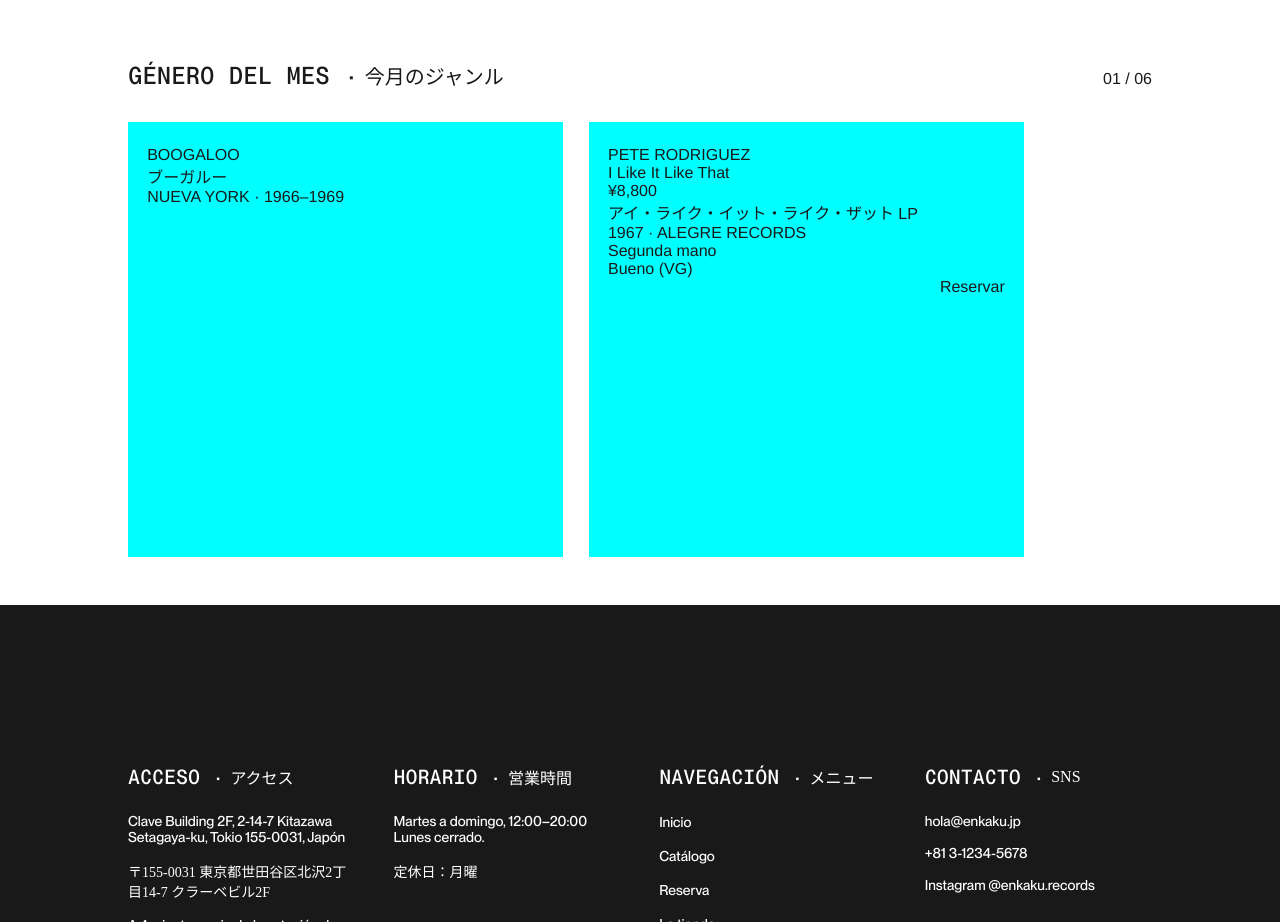
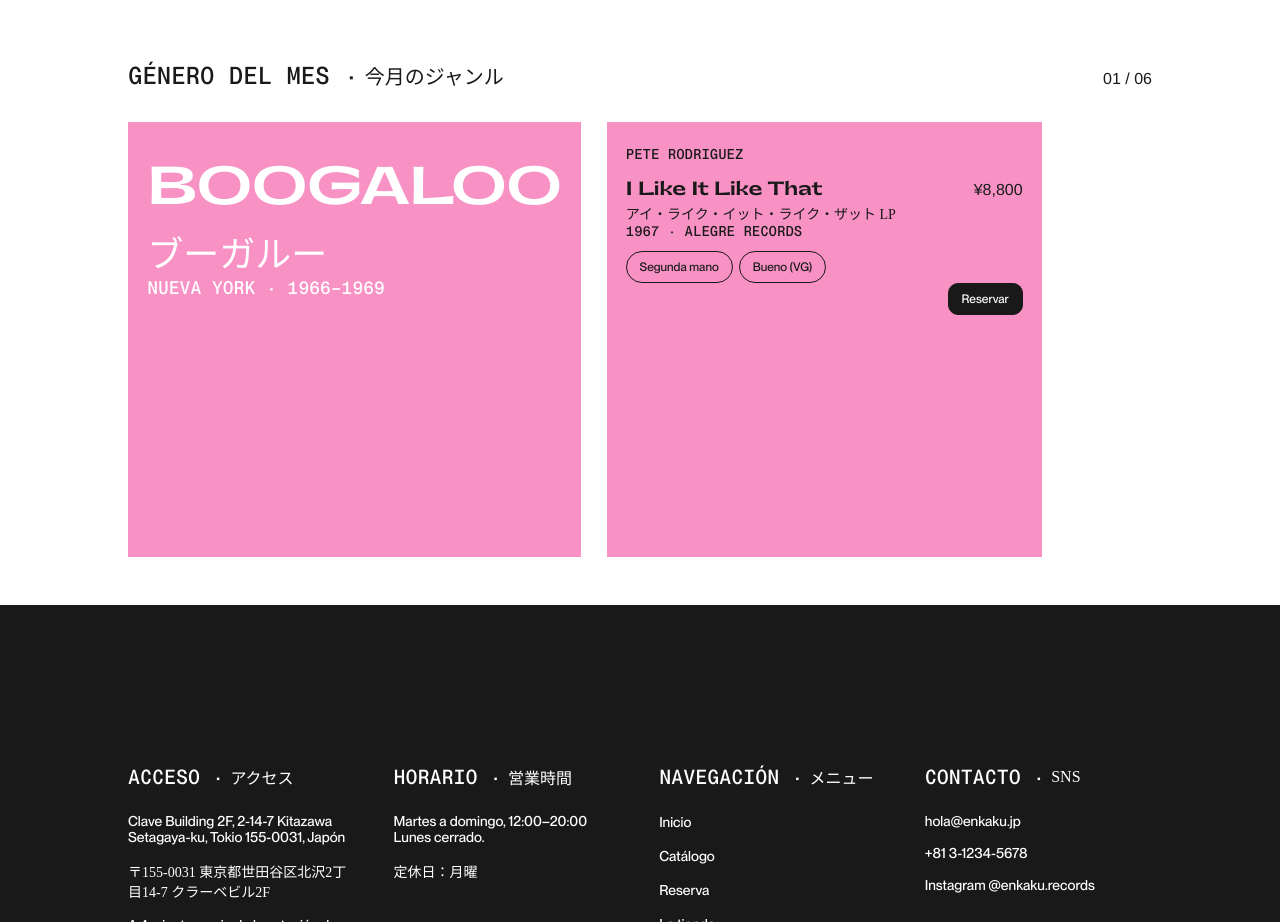
Before and after one commit to marramter666-hash/Enkaku, a plain HTML site: page index.html in a window 1280 px wide. Shown: the part 2240-3162 px from the top of the page. Drawn offline with Linux system fonts and the light colour scheme; files whose address does not match are found by name; a web font is replaced by a local one.

Commit message:
genero_del_mes_tipos

```diff
--- a/css/style.css
+++ b/css/style.css
@@ -56,6 +56,7 @@
     --tamaño-24px: 1.5rem;
     --tamaño-32px: 2rem;
     --tamaño-36px: 2.25rem;
+    --tamaño-50px: 3.125rem;
 }
 
 *,
@@ -108,6 +109,36 @@ p {
     font-size: var(--tamaño-18px);
     font-family: "PP Gatwick Jumbo Semibold";
 }
+
+
+
+.disco_nombre_genero {
+    font-size: var(--tamaño-14px);
+    font-family: "PP Neue Montreal Mono Medium";
+    padding: 0vh 0vw 1.5vh 0vw;
+}
+
+.disco_autor_titulo {
+    font-size: var(--tamaño-50px);
+    font-family: "PP Gatwick Jumbo Semibold";
+    color: var(--color-blanco);
+}
+
+.disco_japones_genero {
+    font-size: var(--tamaño-36px);
+    font-family: "Noto Sans JP";
+    color: var(--color-blanco);
+}
+
+.disco_nombre_titulo {
+    font-size: var(--tamaño-18px);
+    font-family: "PP Neue Montreal Mono Medium";
+    padding: 0vh 0vw 1.5vh 0vw;
+    color: var(--color-blanco);
+}
+
+
+
 
 .disco_precio {
     font-size: var(--tamaño-14px);
@@ -425,7 +456,7 @@ p {
     aspect-ratio: 1 / 1;
     width: 100%;
     height: 34vw;
-    background-color: aqua;
+    background-color: var(--color-rosa);
     display: grid;
 }
 
@@ -944,7 +975,7 @@ body.modal-abierto {
 .catalogo {
     box-sizing: border-box;
     margin: 0;
-    padding: 10vh 10vw 0vh 10vw;
+    padding: 0vh 10vw 0vh 10vw;
 }
 
 .catalogo > div {
--- a/index.html
+++ b/index.html
@@ -143,29 +143,29 @@
         <div class="genero_fila">
             <div class="genero_disco">
                 <div class="genero_disco_portada">
-                    <p class="genero_disco_">BOOGALOO</p>
-                    <p class="genero_disco_">ブーガルー</p>
-                    <p class="genero_disco_">NUEVA YORK · 1966–1969</p>
+                    <p class="disco_autor_titulo">BOOGALOO</p>
+                    <p class="disco_japones_genero">ブーガルー</p>
+                    <p class="disco_nombre_titulo">NUEVA YORK · 1966–1969</p>
                 </div>
             </div>
             <div class="genero_disco">
                 <img src="assents/img/portada_i_like_that.jpg" alt="">
                 <div class="genero_disco_texto">
-                    <p class="genero_disco_">PETE RODRIGUEZ</p>
+                    <p class="disco_nombre_genero">PETE RODRIGUEZ</p>
                     <div>
-                        <div>
-                            <p class="genero_disco_">I Like It Like That</p>
-                            <p class="genero_disco_">¥8,800</p>
+                        <div class="productos_opciones_texto_autor">
+                            <p class="disco_autor">I Like It Like That</p>
+                            <p class=".disco_precio">¥8,800</p>
                         </div>
-                        <p class="genero_disco_">アイ・ライク・イット・ライク・ザット LP </p>
+                        <p class="disco_japones">アイ・ライク・イット・ライク・ザット LP </p>
                     </div>
-                    <p class="genero_disco_">1967 · ALEGRE RECORDS</p>
-                    <div>
-                        <p class="genero_disco_">Segunda mano</p>
-                        <p class="genero_disco_">Bueno (VG)</p>
+                    <p class="disco_nombre_genero">1967 · ALEGRE RECORDS</p>
+                    <div class="productos_opciones_texto_etiquetas">
+                        <p class="disco_etiquetas">Segunda mano</p>
+                        <p class="disco_etiquetas">Bueno (VG)</p>
                     </div>
                     <div class="productos_opciones_texto_bottom">
-                        <p class="genero_disco_">Reservar</p>
+                        <a href="">Reservar</a>
                     </div>
                 </div>
             </div>
```
